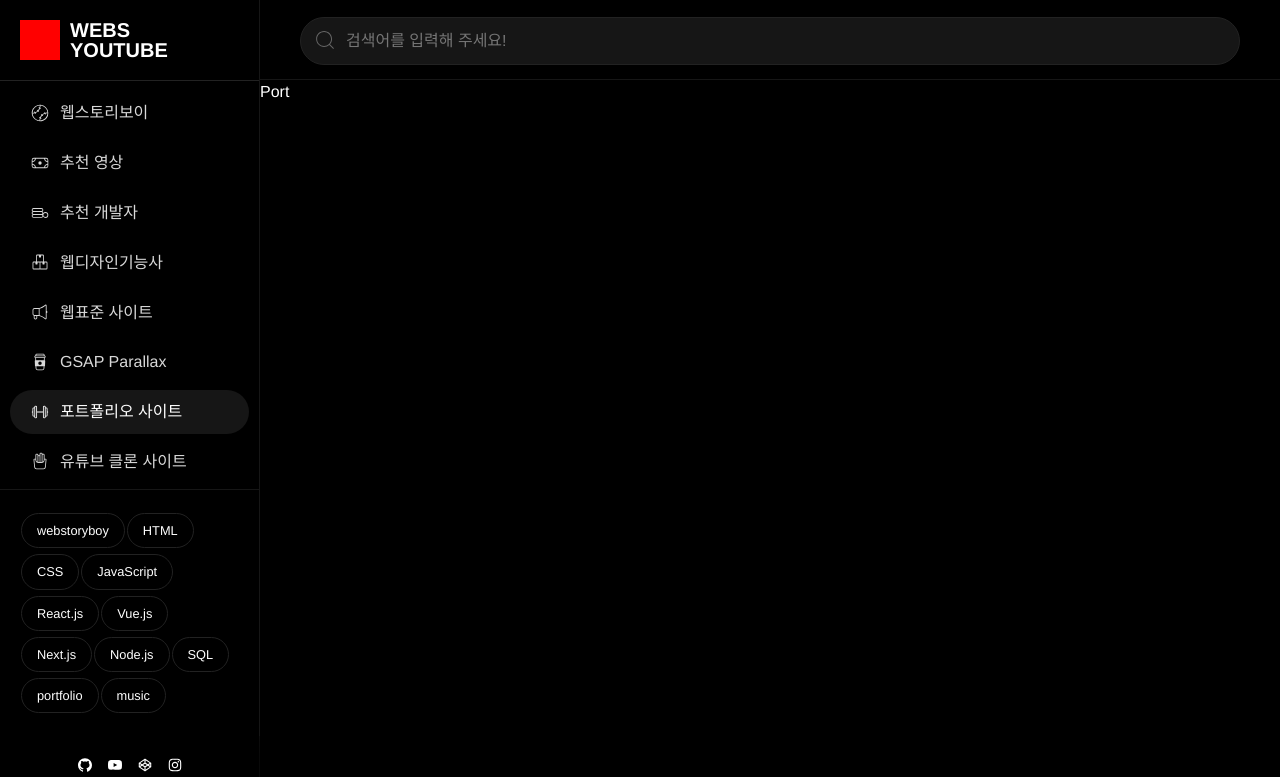
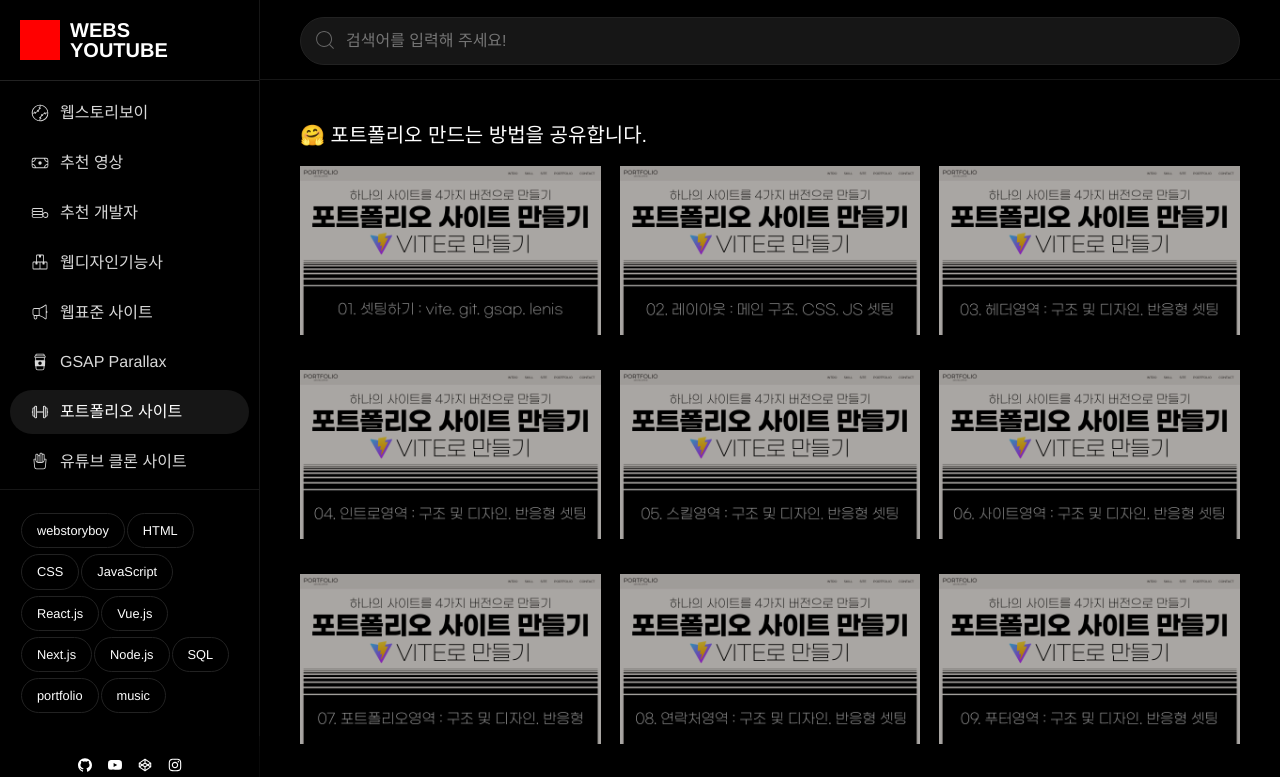
Before and after one commit to manbock/youtube, a React (Create React App) app: page /port in a window 1280 px wide. Shown: the top 777 px of the page. Built offline with nearby package versions, Linux system fonts and the light colour scheme; a web font is replaced by a local one.

Commit message:
나머지 페이지 작업

```diff
--- /dev/null
+++ b/src/components/video/VideoCard.jsx
@@ -0,0 +1,20 @@
+import React from 'react'
+import { Link } from 'react-router-dom'
+
+const VideoCard = ({ videos }) => {
+    return (
+        <>
+            {videos.map((video, key)=>(
+                <div className="video" key={key}>
+                    <div className="video__thumb play__icon">
+                        <Link to={`video/${video.videoId}`}>
+                            <img src={video.img} alt={video.title} />
+                        </Link>
+                    </div>
+                </div>
+            ))}
+        </>
+    )
+}
+
+export default VideoCard
--- a/src/pages/Developer.jsx
+++ b/src/pages/Developer.jsx
@@ -1,4 +1,4 @@
-import React from 'react'
+import React, { useState, useEffect } from 'react'
 import Main from '../components/section/Main'
 
 
@@ -6,12 +6,23 @@
 import { Link } from 'react-router-dom'
 
 const Developer = () => {
+
+    const [loading, setLoading]=useState(true)
+
+    useEffect(()=>{
+        setTimeout(()=>{
+            setLoading(false);
+        }, 300)
+    },[]);
+
+    const developerPageClass = loading ? 'isLoading' : 'isLoaded'
+
     return (
         <Main
             title = "추천 개발자"
             description="오늘의 추천 개발자 유튜버입니다.">
 
-            <section id="developerPage">
+            <section id="developerPage" className={developerPageClass}>
                 <h2>😪 추천 개발자를 소개합니다.</h2>
                 <div className='developer__inner'>
                     {developerText.map((developer, key)=>(
--- a/src/pages/Gsap.jsx
+++ b/src/pages/Gsap.jsx
@@ -1,12 +1,32 @@
-import React from 'react'
+import React, { useEffect, useState } from 'react'
 import Main from '../components/section/Main'
 
+import VideoCard from '../components/video/VideoCard'
+import { gsapText } from '../data/gsap'
+
 const Gsap = () => {
+
+    const [loading, setLoading]=useState(true)
+
+    useEffect(()=>{
+        setTimeout(()=>{
+            setLoading(false);
+        }, 300)
+    },[]);
+
+    const gsapPageClass = loading ? 'isLoading' : 'isLoaded'
+
     return (
         <Main
             title = "GSAP 사이트"
             description="GSAP 사이트 튜토리얼 강의입니다.">
-            Gsap
+
+            <section id='gsapPage' className={gsapPageClass}>
+                <h2>🤓 GSAP 패럴랙스 효과를 하고 싶다면!</h2>
+                <div className="video__inner">
+                    <VideoCard videos={gsapText}/>
+                </div>
+            </section>
         </Main>
     )
 }
--- a/src/pages/Port.jsx
+++ b/src/pages/Port.jsx
@@ -1,12 +1,32 @@
-import React from 'react'
+import React, { useEffect, useState } from 'react'
 import Main from '../components/section/Main'
 
+import VideoCard from '../components/video/VideoCard'
+import { portfolioText } from '../data/portfolio'
+
 const Port = () => {
+
+    const [loading, setLoading]=useState(true)
+
+    useEffect(()=>{
+        setTimeout(()=>{
+            setLoading(false);
+        }, 300)
+    },[]);
+
+    const portPageClass = loading ? 'isLoading' : 'isLoaded'
+
     return (
         <Main
             title = "포트폴리오 사이트"
             description="포트폴리오 사이트 튜토리얼 강의입니다.">
-            Port
+
+            <section id='webdPage' className={portPageClass}>
+                <h2>🤗 포트폴리오 만드는 방법을 공유합니다.</h2>
+                <div className="video__inner">
+                    <VideoCard videos={portfolioText}/>
+                </div>
+            </section>
         </Main>
     )
 }
--- a/src/pages/Today.jsx
+++ b/src/pages/Today.jsx
@@ -1,16 +1,26 @@
-import React from 'react'
+import React, { useEffect, useState } from 'react'
 import Main from '../components/section/Main'
 
 import {todayText} from '../data/today'
 import { Link } from 'react-router-dom'
 
 const Today = () => {
+    const [loading, setLoading]=useState(true)
+
+    useEffect(()=>{
+        setTimeout(()=>{
+            setLoading(false);
+        }, 300)
+    },[]);
+
+    const todayPageClass = loading ? 'isLoading' : 'isLoaded'
+
     return (
         <Main
             title = "추천 영상"
             description="오늘의 추천 유튜브 영상입니다.">
 
-            <section id='todayPage'>
+            <section id='todayPage' className={todayPageClass} >
                 <h2>🥰 오늘의 추천 영상입니다.</h2>
 
                 {todayText.map((today, key)=>(
--- a/src/pages/Webd.jsx
+++ b/src/pages/Webd.jsx
@@ -1,12 +1,32 @@
-import React from 'react'
+import React, { useEffect, useState } from 'react'
 import Main from '../components/section/Main'
+import VideoCard from '../components/video/VideoCard'
+
+import { webdText } from '../data/webd'
 
 const Webd = () => {
+
+    const [loading, setLoading]=useState(true)
+
+    useEffect(()=>{
+        setTimeout(()=>{
+            setLoading(false);
+        }, 300)
+    },[]);
+
+    const webdPageClass = loading ? 'isLoading' : 'isLoaded'
+
     return (
         <Main
             title = "웹디자인 기능사"
             description="웹디자인 기능사 튜토리얼 강의입니다.">
-            Webd
+
+            <section id='webdPage' className={webdPageClass}>
+                <h2>😮 웹디자인기능사 준비는 이걸로!</h2>
+                <div className="video__inner">
+                    <VideoCard videos={webdText}/>
+                </div>
+            </section>
         </Main>
     )
 }
--- a/src/pages/Website.jsx
+++ b/src/pages/Website.jsx
@@ -1,12 +1,32 @@
-import React from 'react'
+import React, { useEffect, useState } from 'react'
 import Main from '../components/section/Main'
 
+import VideoCard from '../components/video/VideoCard'
+import { websiteText } from '../data/website'
+
+
 const Website = () => {
+
+    const [loading, setLoading]=useState(true)
+
+    useEffect(()=>{
+        setTimeout(()=>{
+            setLoading(false);
+        }, 300)
+    },[]);
+
+    const websitePageClass = loading ? 'isLoading' : 'isLoaded'
+
     return (
         <Main
             title = "웹표준 사이트"
             description="웹표준 사이트 튜토리얼 강의입니다.">
-            Website
+            <section id="websitePage" className={websitePageClass}>
+                <h2>😛 웹표준 사이트 만들기 기초 다지기</h2>
+                <div className="video__inner">
+                    <VideoCard videos={websiteText}/>
+                </div>
+            </section>
         </Main>
     )
 }
--- a/src/pages/Youtube.jsx
+++ b/src/pages/Youtube.jsx
@@ -1,12 +1,32 @@
-import React from 'react'
+import React, { useEffect, useState } from 'react'
 import Main from '../components/section/Main'
 
+import VideoCard from '../components/video/VideoCard'
+import { youtubeText } from '../data/youtube'
+
 const Youtube = () => {
+
+    const [loading, setLoading]=useState(true)
+
+    useEffect(()=>{
+        setTimeout(()=>{
+            setLoading(false);
+        }, 300)
+    },[]);
+
+    const youtubePageClass = loading ? 'isLoading' : 'isLoaded'
+
     return (
         <Main
             title = "유튜브 사이트"
             description="유튜브 사이트 튜토리얼 강의입니다.">
-            Youtube
+
+            <section id='youtubePage' className={youtubePageClass}>
+                <h2>😄 나만의 유튜브 사이트 만들기</h2>
+                <div className="video__inner">
+                    <VideoCard videos={youtubeText}/>
+                </div>
+            </section>
         </Main>
     )
 }
```
